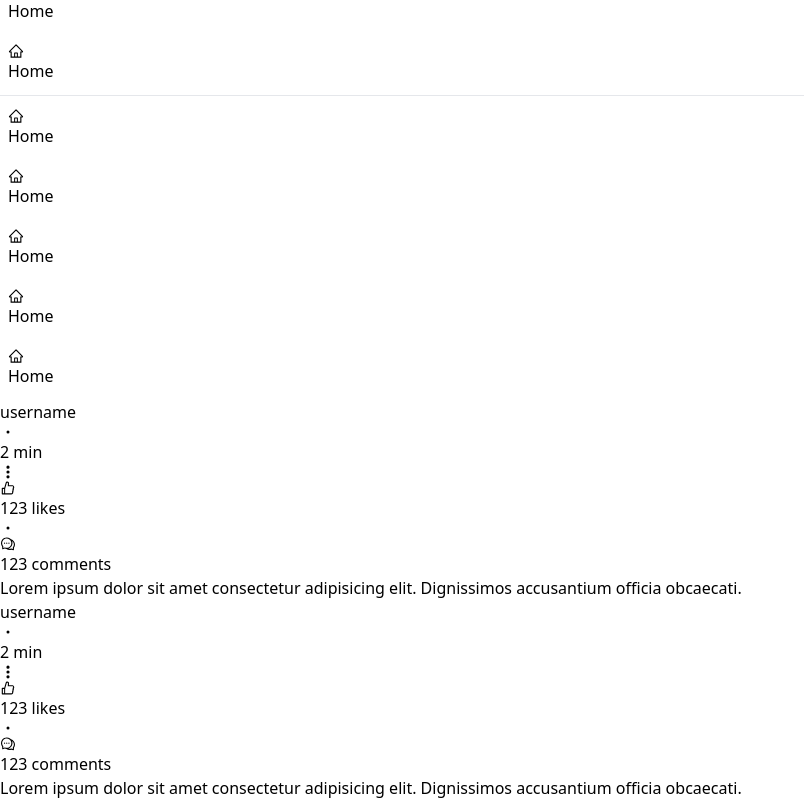
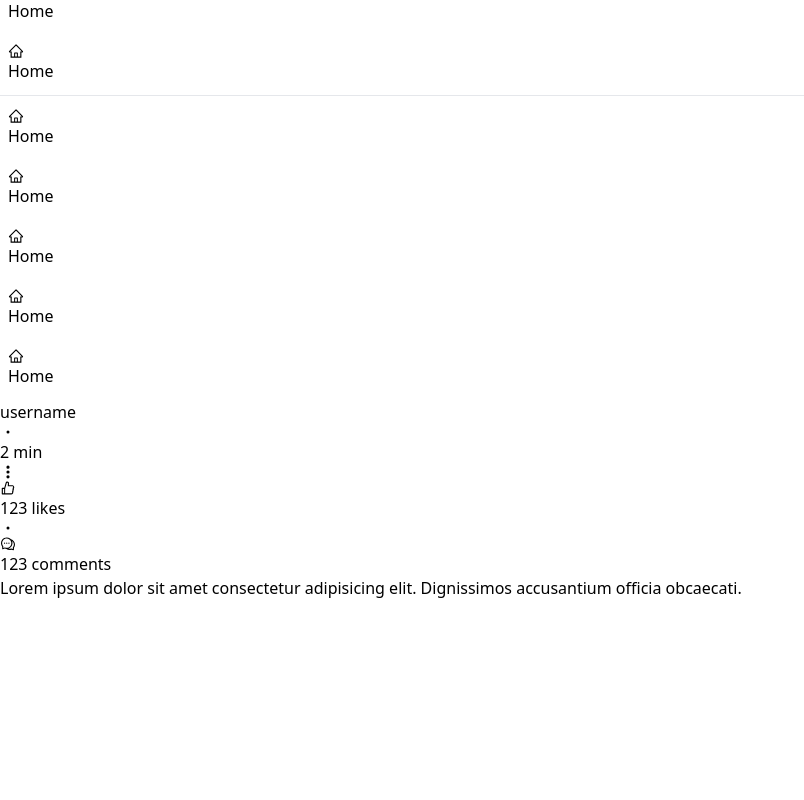
Before and after one commit to shayochris/social, a React (Vite) app: page / in a window 1280 px wide. Shown: the part 229-1029 px from the top of the page, without its empty margins (0-804 px from the left). After the commit the page ends 829 px from the top, so only its background shows below. Built offline with nearby package versions, Linux system fonts and the light colour scheme.

Commit message:
testing phase 1

```diff
--- a/package.json
+++ b/package.json
@@ -1,5 +1,5 @@
 {
-  "name": "cvmaker",
+  "name": "social",
   "private": true,
   "version": "0.0.0",
   "type": "module",
--- a/src/components/Posts.jsx
+++ b/src/components/Posts.jsx
@@ -35,36 +35,6 @@ export default function Posts() {
             <p>Lorem ipsum dolor sit amet consectetur adipisicing elit. Dignissimos accusantium officia obcaecati.</p>
         </div>
         </div>
-        <div className="bg-white lg:w-[70%] p-2 mx-auto md:border-[1px] border-gray-300 mb-2">
-        <div className="flex justify-between items-center py-2">
-            <div className="flex items-center">
-                <div className="w-8 h-8 bg-gray-300 rounded-full"></div>
-                <div className="flex items-center ml-2">
-                    <p className='text-md'>username</p>
-                    <BsDot/>
-                    <p className='text-gray-500 text-sm'>2 min</p>
-                </div>
-            </div>
-            <HiDotsVertical className="w-5 h-5"/>
-        </div>
-        <div className="w-full h-96 bg-gray-200 rounded-lg overflow-hidden">
-            {/* <img src={sausage} alt="" className="w-full h-full object-cover" /> */}
-        </div>
-        <div className="flex items-center py-2 text-gray-600 text-sm">
-            <div className="flex items-center">
-                <AiOutlineLike className="w-6 h-6"/>
-                <p>123 likes</p>
-            </div>
-            <BsDot/>
-            <div className="flex items-center">
-                <AiOutlineComment className="w-6 h-6"/>
-                <p className="">123 comments</p>
-            </div>
-        </div>
-        <div>
-            <p>Lorem ipsum dolor sit amet consectetur adipisicing elit. Dignissimos accusantium officia obcaecati.</p>
-        </div>
-        </div>
     </div>
   )
 }
```
